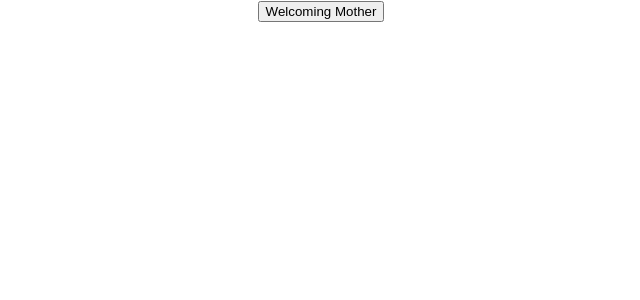
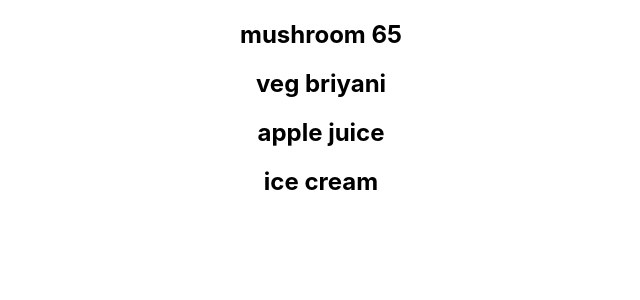
Before and after one commit to Dinesh107/RFS10amMar24Besant, a React (Create React App) app: page / in a window 1280 px wide. Shown: the top 300 px of the page, without its empty margins (319-959 px from the left). Built offline with nearby package versions, Linux system fonts and the light colour scheme.

Commit message:
ClassCodeUpdate

```diff
--- a/src/App.js
+++ b/src/App.js
@@ -7,12 +7,18 @@ import DestructurePractice from './Components/DestructurePracticeFc';
 import DestructurePracticeFc from './Components/DestructurePracticeFc';
 import DestructurePracticeCc from './Components/DestructurePracticeCc';
 import MotherComponent from './Components/MotherComponent';
+import CondIfElsePractice from './Components/CondIfElsePractice';
+import ListRenderPractice from './Components/ListRenderPractice';
 
 function App() {
   return (
     <div className="App">
 
-      <MotherComponent/>
+      <ListRenderPractice/>
+
+      {/* <CondIfElsePractice/> */}
+
+      {/* <MotherComponent/> */}
 
        {/* <DestructurePracticeFc name="Jeeva"  sportsName="Football"/> */}
 
--- /dev/null
+++ b/src/Components/CondIfElsePractice.js
@@ -0,0 +1,44 @@
+import React, { Component } from "react";
+
+class CondIfElsePractice extends Component {
+  constructor(props) {
+    super(props);
+
+    this.state = {
+      studentLoggedIn: false,
+    };
+  }
+
+  render() {
+
+    let info
+
+    if (this.state.studentLoggedIn) {
+      info = <div><h1>Welcome Ganesh you have logged into the sports club portal</h1></div>
+    } else {
+      info = <div><h1>Welcome to the Sports Club portal</h1></div>
+    }
+
+    return <div>{info}</div>
+
+
+    // if (this.state.studentLoggedIn) {
+    //   return (
+    //     <div>
+    //       <h1>Welcome Ganesh you have logged into the sports club portal</h1>
+    //     </div>
+    //   );
+    // } else {
+    //   return <div><h1>Welcome to the Sports Club portal</h1></div>;
+    // }
+
+    // return (
+    //   <div>
+    //        <div><h1>Welcome Ganesh you have logged into the sports club portal</h1></div>
+    //        <div>Welcome to the Sports Club portal</div>
+    //   </div>
+    // )
+  }
+}
+
+export default CondIfElsePractice;
--- /dev/null
+++ b/src/Components/ListRenderPractice.js
@@ -0,0 +1,14 @@
+import React from 'react'
+
+function ListRenderPractice() {
+
+  const Foods = ['mushroom 65', 'veg briyani', 'apple juice', 'ice cream']
+
+  const foodList = Foods.map((food => <h2>{food}</h2>))
+
+  return (
+    <div>{foodList}</div>
+  )
+}
+
+export default ListRenderPractice
```
